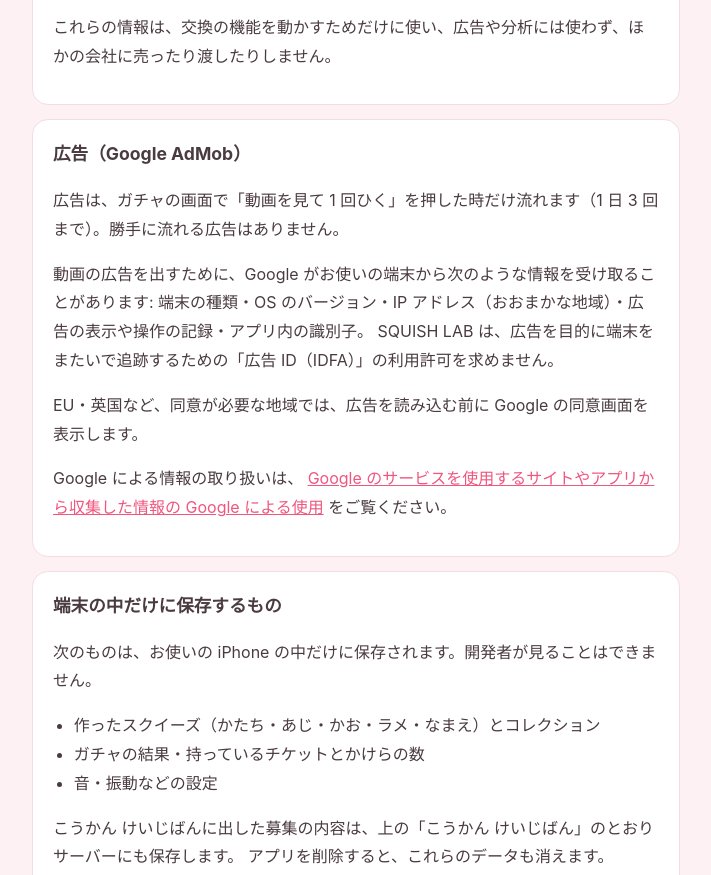
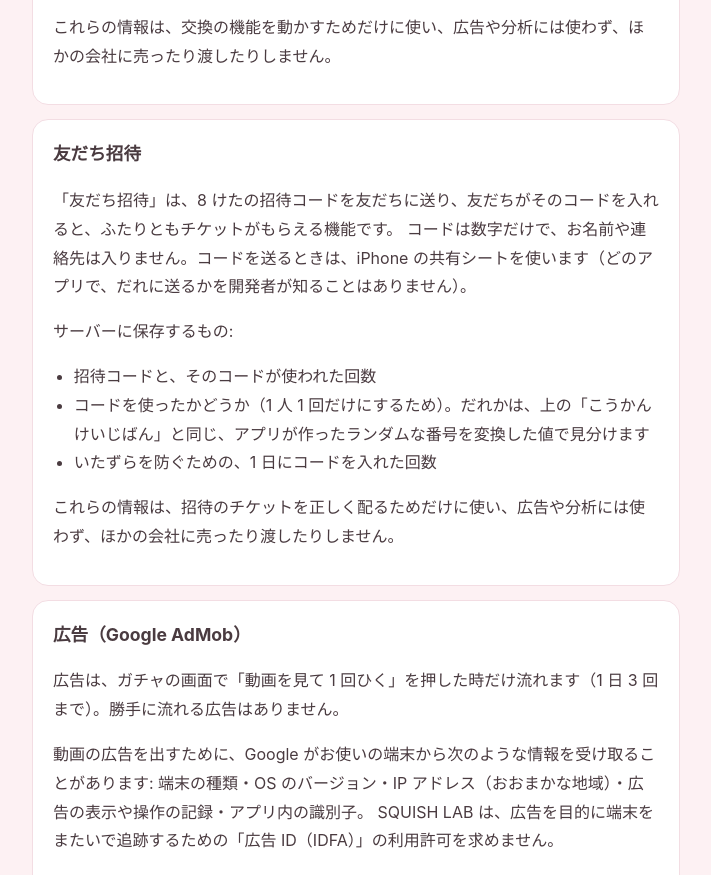
Before and after one commit to Cann10/squishlab-site, a plain HTML site: page privacy.html in a window 1280 px wide. Shown: the part 1171-2046 px from the top of the page, without its empty margins (284-995 px from the left). Drawn offline with Linux system fonts and the light colour scheme.

Commit message:
プライバシーポリシー: 友だち招待（8 けたのコード・使われた回数・使ったかどうか）を追記
Co-Authored-By: Claude Opus 5.5 <noreply@anthropic.com>

```diff
--- a/privacy.html
+++ b/privacy.html
@@ -18,7 +18,7 @@
     <h2>開発者が集める情報はありません</h2>
     <p>SQUISH LAB の開発者は、お名前・メールアドレス・位置情報・連絡先などの個人情報を集めません。
       アカウント登録はなく、利用状況の分析（アナリティクス）のしくみも入っていません。
-      開発者のサーバーへ情報を送るのは、「こうかん けいじばん」を使った時だけです（次の「こうかん けいじばん」のとおり）。
+      開発者のサーバーへ情報を送るのは、「こうかん けいじばん」と「友だち招待」を使った時だけです（次の「こうかん けいじばん」「友だち招待」のとおり）。
       また、毎日の無料のガチャなどの日付を正しく数えるために、サーバーに今の時刻をたずねます（この時は何も送らず、何も保存しません）。</p>
     <p>ただし、ガチャの「動画を見て 1 回ひく」のために、Google の広告サービス（AdMob）を使っています。
       その時に Google が受け取る情報は、次の「広告（Google AdMob）」のとおりです。</p>
@@ -39,6 +39,19 @@
       取り下げた募集や期限が切れた募集は、30 日ほどで消します。成立した交換の記録は、持ち物を正しく合わせ直すために残します。
       開発者が IP アドレスを保存することはありませんが、通信を届けるために Cloudflare 社が一時的に扱います。</p>
     <p>これらの情報は、交換の機能を動かすためだけに使い、広告や分析には使わず、ほかの会社に売ったり渡したりしません。</p>
+  </section>
+
+  <section>
+    <h2>友だち招待</h2>
+    <p>「友だち招待」は、8 けたの招待コードを友だちに送り、友だちがそのコードを入れると、ふたりともチケットがもらえる機能です。
+      コードは数字だけで、お名前や連絡先は入りません。コードを送るときは、iPhone の共有シートを使います（どのアプリで、だれに送るかを開発者が知ることはありません）。</p>
+    <p>サーバーに保存するもの:</p>
+    <ul>
+      <li>招待コードと、そのコードが使われた回数</li>
+      <li>コードを使ったかどうか（1 人 1 回だけにするため）。だれかは、上の「こうかん けいじばん」と同じ、アプリが作ったランダムな番号を変換した値で見分けます</li>
+      <li>いたずらを防ぐための、1 日にコードを入れた回数</li>
+    </ul>
+    <p>これらの情報は、招待のチケットを正しく配るためだけに使い、広告や分析には使わず、ほかの会社に売ったり渡したりしません。</p>
   </section>
 
   <section>
```
